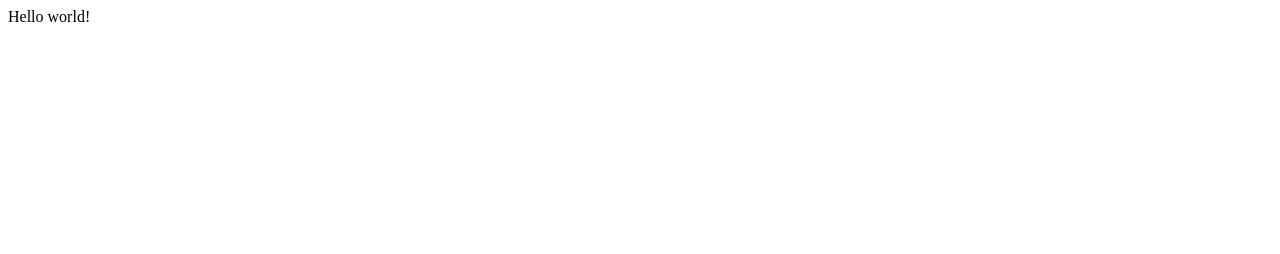
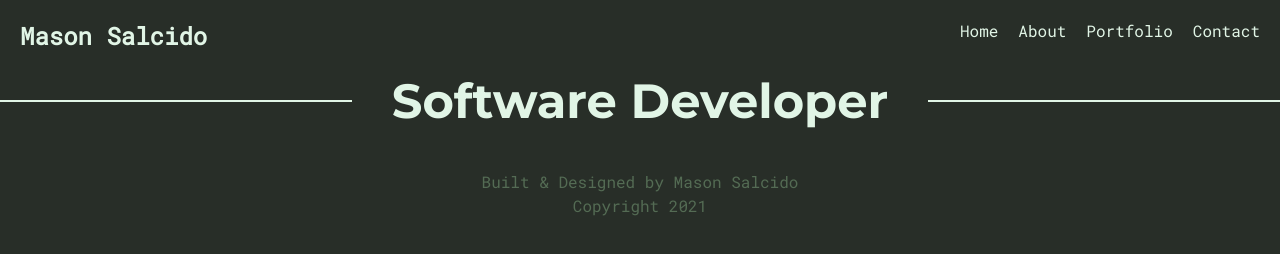
Before and after one commit to MvSvlc/Personal-Site, a Gatsby site: page / in a window 1280 px wide. Built offline with nearby package versions, Linux system fonts and the light colour scheme; Gatsby itself is replaced by a stand-in of ours.

Commit message:
Initial commit

```diff
--- /dev/null
+++ b/src/components/Footer.js
@@ -0,0 +1,15 @@
+import React from "react"
+
+function Footer() {
+  return (
+    <footer>
+      <p>
+        Built & Designed by Mason Salcido
+        <br />
+        Copyright 2021
+      </p>
+    </footer>
+  )
+}
+
+export default Footer
--- /dev/null
+++ b/src/components/Layout.js
@@ -0,0 +1,16 @@
+import React from "react"
+import Navbar from "./Navbar"
+import Footer from "./Footer"
+import "../styles/global.css"
+
+function Layout({ children }) {
+  return (
+    <div className="layout">
+      <Navbar />
+      <div className="content">{children}</div>
+      <Footer />
+    </div>
+  )
+}
+
+export default Layout
--- /dev/null
+++ b/src/components/Navbar.js
@@ -0,0 +1,18 @@
+import React from "react"
+import { Link } from "gatsby"
+
+function Navbar() {
+  return (
+    <nav>
+      <h1>Mason Salcido</h1>
+      <div className="links">
+        <Link to="/">Home</Link>
+        <Link to="/about">About</Link>
+        <Link to="/projects">Portfolio</Link>
+        <Link to="/contact">Contact</Link>
+      </div>
+    </nav>
+  )
+}
+
+export default Navbar
--- a/src/pages/index.js
+++ b/src/pages/index.js
@@ -1,5 +1,15 @@
 import React from "react"
+import Layout from "../components/Layout"
+import { home } from "../styles/modules/home.module.css"
 
-export default function Home() {
-  return <div>Hello world!</div>
+function Home() {
+  return (
+    <Layout>
+      <div className={home}>
+        <h2>Software Developer</h2>
+      </div>
+    </Layout>
+  )
 }
+
+export default Home
--- /dev/null
+++ b/src/styles/global.css
@@ -0,0 +1,81 @@
+@import url('https://fonts.googleapis.com/css2?family=Roboto+Mono&family=Roboto+Slab&display=swap');
+@import url('https://fonts.googleapis.com/css2?family=Montserrat:wght@300;400;500;700&display=swap');
+
+* {
+    margin: 0;
+    padding: 0;
+    text-decoration: none;
+    color: #e1f5e6;
+}
+
+html, body {
+    min-height: 100%;
+    font-family: "Montserrat", sans-serif;
+}
+
+body {
+    background: #282e28;
+}
+
+p {
+    margin: 16px auto;
+    line-height: 1.5em;
+}
+
+/* nav */
+.layout {
+    max-width: available;
+    margin: 0 auto;
+}
+
+nav {
+    display: grid;
+    font-family: "Roboto Mono", sans-serif;
+    grid-template-columns: 1fr 1fr;
+    margin: 20px;
+}
+
+nav .links {
+    display: inline-block;
+    text-align: right;
+}
+
+nav a {
+    display: inline-block;
+    margin-left: 20px;
+    font-weight: 400;
+    transition: color .5s ease-in-out, transform .5s ease-in-out;
+}
+
+nav a:after {
+    display: block;
+    content: '';
+    padding-bottom: 7px;
+    border-bottom: solid 2px #59cf59;
+    transform: scaleX(0);
+    transition: transform .5s ease-in-out;
+}
+
+
+nav a:hover {
+    color: #59cf59;
+}
+
+nav a:hover:after {
+    transform: scaleX(1);
+}
+
+nav a.fromRight:after {
+    transform-origin: 100% 50%;
+}
+
+h1 a.fromLeft:after {
+    transform-origin: 0 50%;
+}
+
+footer p {
+    text-align: center;
+    color: rgba(150, 200, 150, 0.4);
+    margin: 40px auto;
+    font-family: "Roboto Mono", sans-serif;
+}
--- /dev/null
+++ b/src/styles/modules/home.module.css
@@ -0,0 +1,18 @@
+.home {
+    text-align: center;
+}
+
+.home > h2 {
+    font-size: 3em;
+    display: grid;
+    width: 100%;
+    align-items: center;
+    text-align: center;
+    grid-template-columns: minmax(20px, 1fr) auto minmax(20px, 1fr);
+    grid-gap: 40px;
+}
+
+.home > h2:before, h2:after {
+    content: '';
+    border-top: 2px solid;
+}
```
Also changed, not shown: src/pages/404.js (added, +21 -0 lines), src/pages/about.js (added, +15 -0 lines), src/pages/contact.js (added, +20 -0 lines), src/pages/projects/index.js (added, +16 -0 lines), src/styles/modules/about.module.css (added, +23 -0 lines), src/styles/modules/contact.module.css (added, +39 -0 lines), src/styles/modules/notfound.module.css (added, +14 -0 lines), src/styles/modules/projects.module.css (added, +23 -0 lines).
